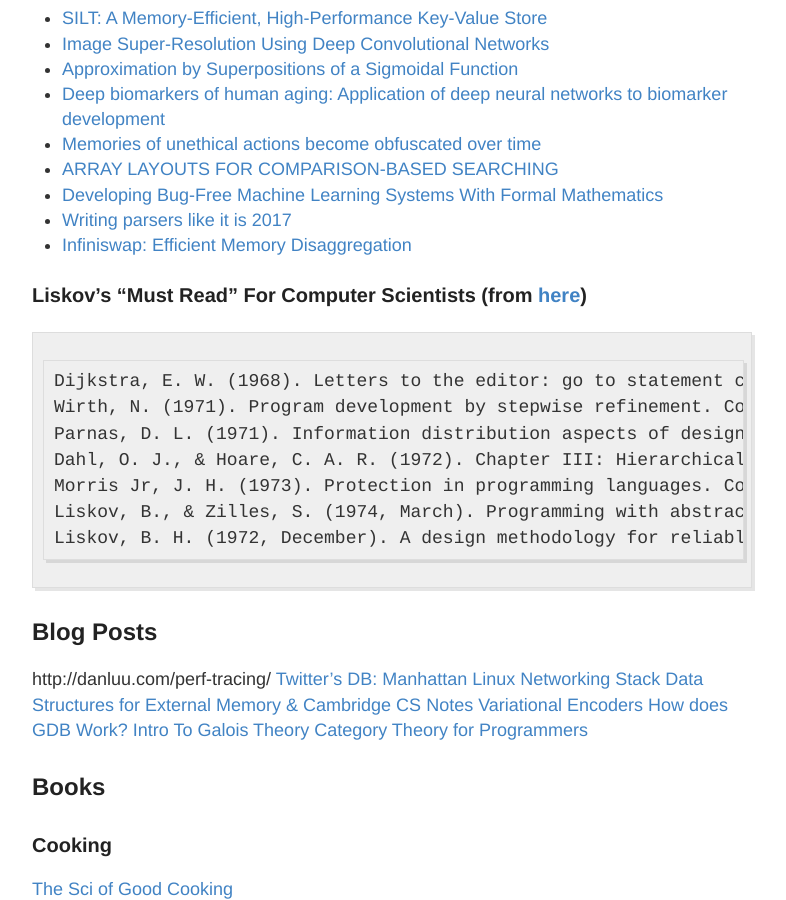
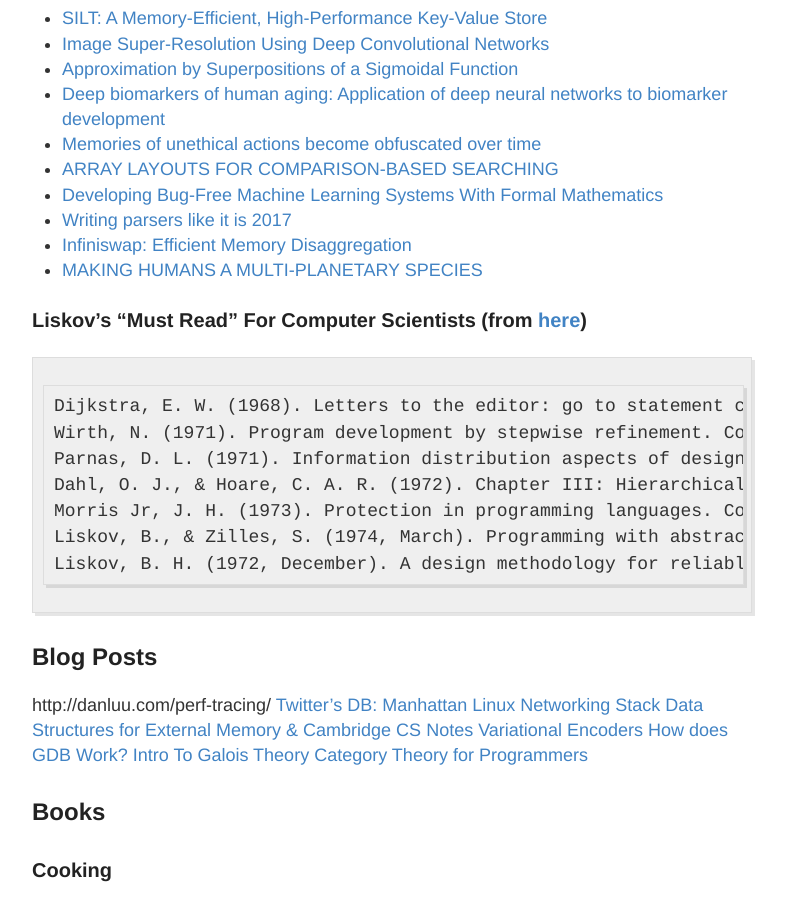
Before and after one commit to RONNCC/ronncc.github, a Jekyll site: the page built from _posts/2015-12-25-ReadingList.md, in a window 1280 px wide and 900 px high, scrolled down 1127 px. Shown: the whole window, without its empty margins (248-1034 px from the left). Built offline with Jekyll 4.4.1, drawn with Linux system fonts in a browser that asks for light colours; comment, search, counter and statistics services are not loaded.

Commit message:
Updated 2015-12-25-ReadingList.md

```diff
--- a/_posts/2015-12-25-ReadingList.md
+++ b/_posts/2015-12-25-ReadingList.md
@@ -52,6 +52,8 @@ http://www.pdl.cmu.edu/SDI/2015/slides/DatacenterComputers.pdf
 - [Developing Bug-Free Machine Learning Systems With Formal Mathematics](https://arxiv.org/abs/1706.08605)
 - [Writing parsers like it is 2017](http://spw17.langsec.org/papers/chifflier-parsing-in-2017.pdf)
 - [Infiniswap: Efficient Memory Disaggregation](https://www.usenix.org/conference/nsdi17/technical-sessions/presentation/gu)
+- [MAKING HUMANS A MULTI-PLANETARY SPECIES](http://online.liebertpub.com/doi/pdf/10.1089/space.2017.29009.emu)
+
 
 ### Liskov's "Must Read" For Computer Scientists (from [here](http://jpirker.com/hlf16-liskovs-reading-list-for-computer-scientists/))
 
```
